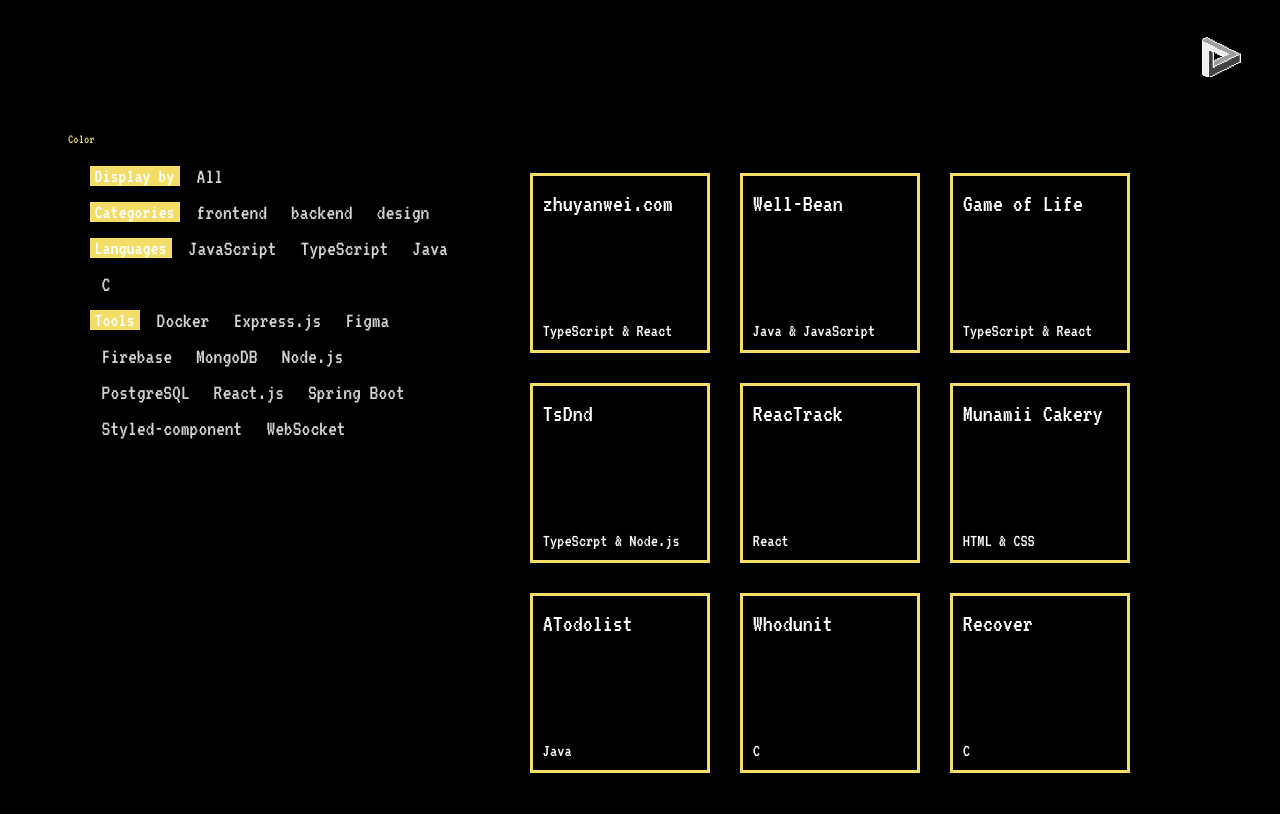
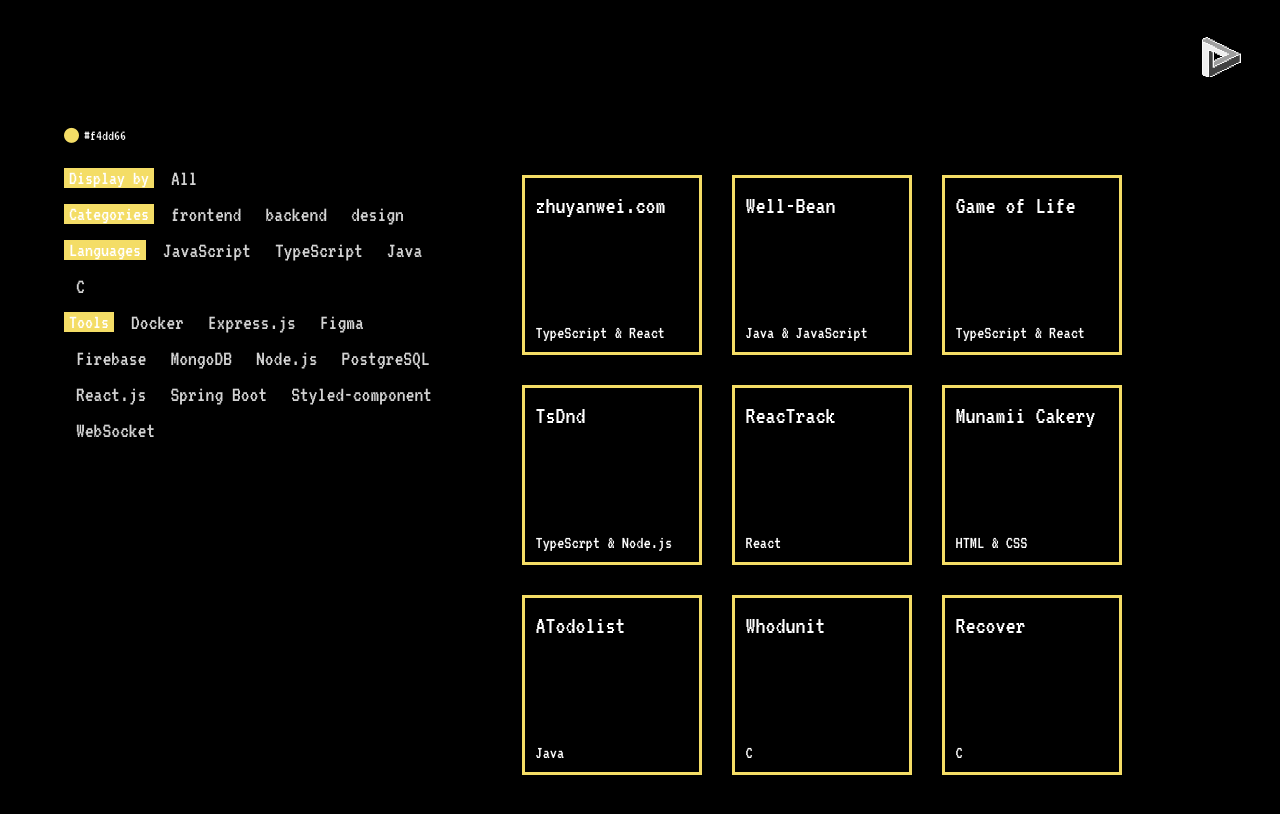
Before and after one commit to blacknstones/blacknstones.github.io, a React (Create React App) app: page /projects in a window 1280 px wide. Shown: the top 814 px of the page. Built offline with nearby package versions, Linux system fonts and the light colour scheme.

Commit message:
new color button

```diff
--- a/src/components/pages/ProjectPage.tsx
+++ b/src/components/pages/ProjectPage.tsx
@@ -6,24 +6,22 @@ import randomColor from "randomcolor";
 import { ColorContext } from "../reusables/ColorContext";
 import { ColorButton } from "../reusables/ColoredComponents";
 
-type Project = {
-    title: string;
-    desc: string;
-    flag: string;
-    detail: string;
-    source: string;
-    categories: string[];
-    languages: string[];
-    tools: string[];
-  };
+// type Project = {
+//   title: string;
+//   desc: string;
+//   flag: string;
+//   detail: string;
+//   source: string;
+//   categories: string[];
+//   languages: string[];
+//   tools: string[];
+// };
 
 const ProjectPage: React.FC = () => {
   const initialColor = randomColor();
   const [color, setColor] = useState<string>(initialColor);
   const colorRef = useRef(color);
   colorRef.current = color;
-
-
 
   const changeColor: () => void = () => {
     const newColor = randomColor();
@@ -41,13 +39,13 @@ const ProjectPage: React.FC = () => {
                 color={color}
                 onClick={changeColor}
               >
-                Color
+                <div className="flex">
+                  <i className="fas fa-circle"></i>
+                  <p className="color-name">{color}</p>
+                </div>
               </ColorButton>
-              <Filters data={projectsData} />
-
-
             </div>
-
+            <Filters data={projectsData} />
           </section>
         </main>
       </ColorContext.Provider>
--- a/src/css/projects.css
+++ b/src/css/projects.css
@@ -2,6 +2,21 @@
   display: flex;
   flex-wrap: wrap;
 }
+
+.project-page .color-switcher {
+    font-size: 15px;
+    border: none;
+}
+
+.project-page .color-switcher .color-name{
+    margin-left: 5px;
+}
+
+.project-page .color-switcher:hover {
+    border: none;
+    cursor: url("../assets/cursor1.png"), auto;
+}
+
 .projects .project-card {
   font-size: 25px;
   padding: 15px 10px;
```
